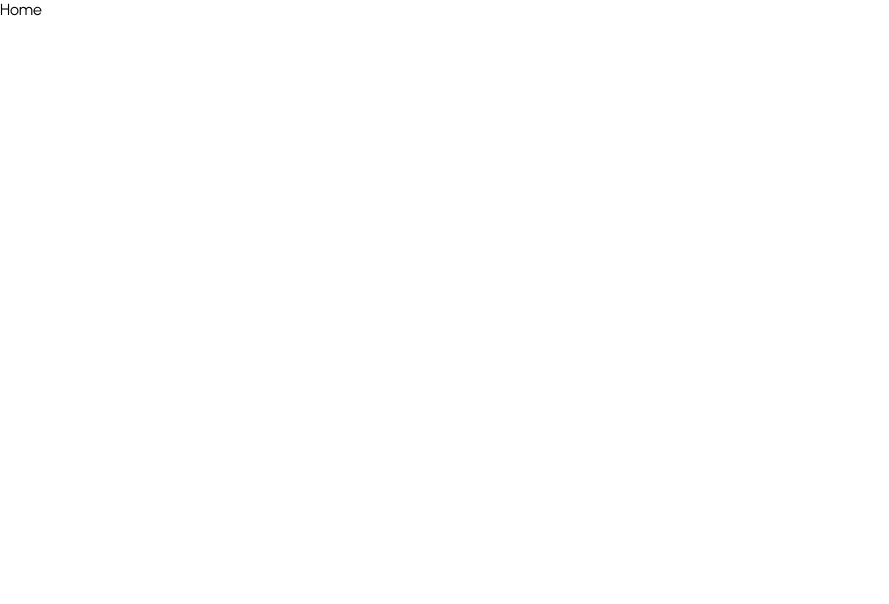
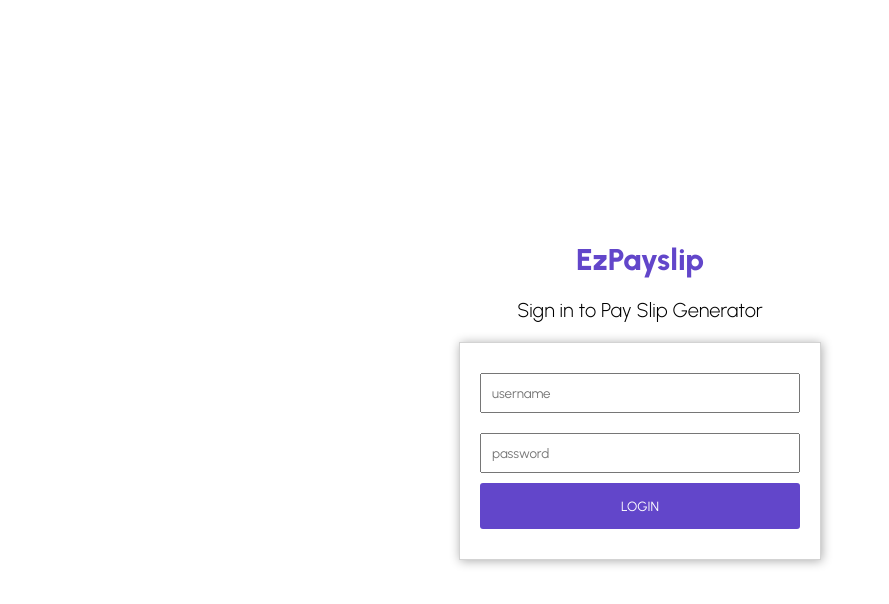
Before and after one commit to jennawan/payroll, a React (Create React App) app in the folder client/: page / in a window 1280 px wide. Shown: the top 604 px of the page, without its empty margins (0-889 px from the left). Built offline with nearby package versions, Linux system fonts and the light colour scheme.

Commit message:
Add Home.jsx with css(styled-components)

```diff
--- a/client/package.json
+++ b/client/package.json
@@ -9,6 +9,7 @@
     "react": "^18.1.0",
     "react-dom": "^18.1.0",
     "react-scripts": "5.0.1",
+    "styled-components": "^5.3.5",
     "web-vitals": "^2.1.4"
   },
   "scripts": {
--- a/client/src/App.jsx
+++ b/client/src/App.jsx
@@ -1,7 +1,8 @@
+import Home from "./pages/Home"
 
 const App = () => {
     return (
-        <div>Home</div>
+        <Home />
     )
 }
 
--- /dev/null
+++ b/client/src/pages/Home.jsx
@@ -0,0 +1,73 @@
+import styled from "styled-components"
+
+const Container = styled.div`
+    width: 100vw;
+    height: 100vh;
+    display: flex;
+    flex-direction:column;
+    align-items: center;
+    justify-content: center;
+`
+const Logo = styled.h1`
+    color:#6246ca;
+    font-size:30px;
+    font-weight:800;
+`
+
+const Title = styled.h2`
+    font-size: 20px;
+    font-weight: 300;
+    margin: 20px 0px;
+`;
+
+const Wrapper = styled.div`
+    width: 25%;
+    padding: 20px;
+    background-color:white;
+    border:1px solid lightgrey;
+    box-shadow:1px 1px 10px #ababab;
+`;
+
+
+const Form = styled.form`
+    display: flex;
+    flex-direction:column;
+`;
+
+const Input = styled.input`
+    flex:1;
+    min-width:40%;
+    margin:10px 0px;
+    padding: 10px;
+`;
+
+const Button = styled.button`
+    width: 100%;
+    border:none;
+    border-radius:3px;
+    padding: 15px 20px;
+    background-color:#6246ca;
+    color:white;
+    cursor: pointer;
+    margin-bottom: 10px;
+`;
+
+
+
+const Home = () => {
+    return (
+        <Container>
+            <Logo>EzPayslip</Logo>
+            <Title>Sign in to Pay Slip Generator</Title>
+            <Wrapper>
+                <Form>
+                    <Input placeholder="username" />
+                    <Input type="password" placeholder="password" />
+                    <Button>LOGIN</Button>
+                </Form>
+            </Wrapper>
+        </Container>
+    )
+}
+
+export default Home
```
Also changed, not shown: 1 other file (tests, documents, lock files or other folders).
